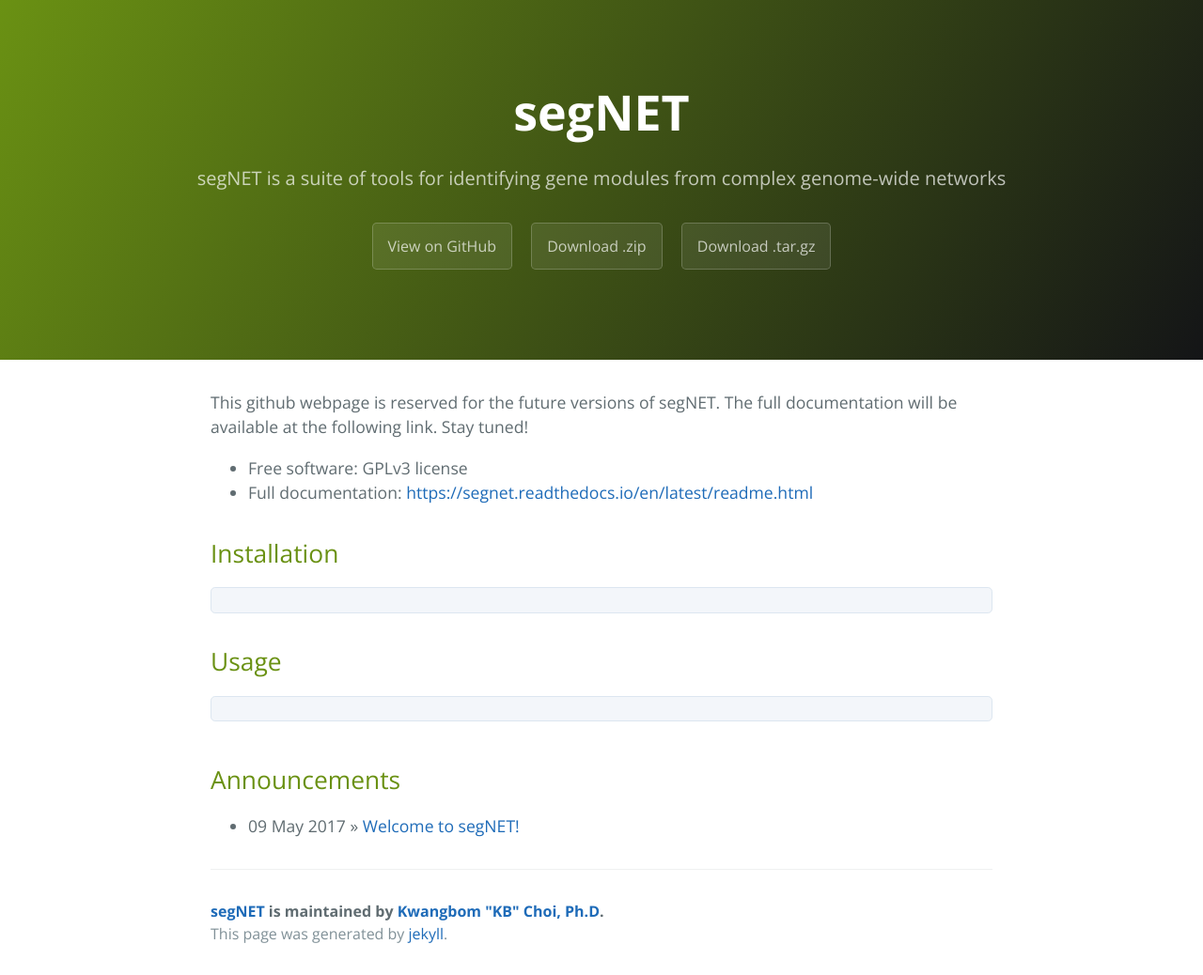
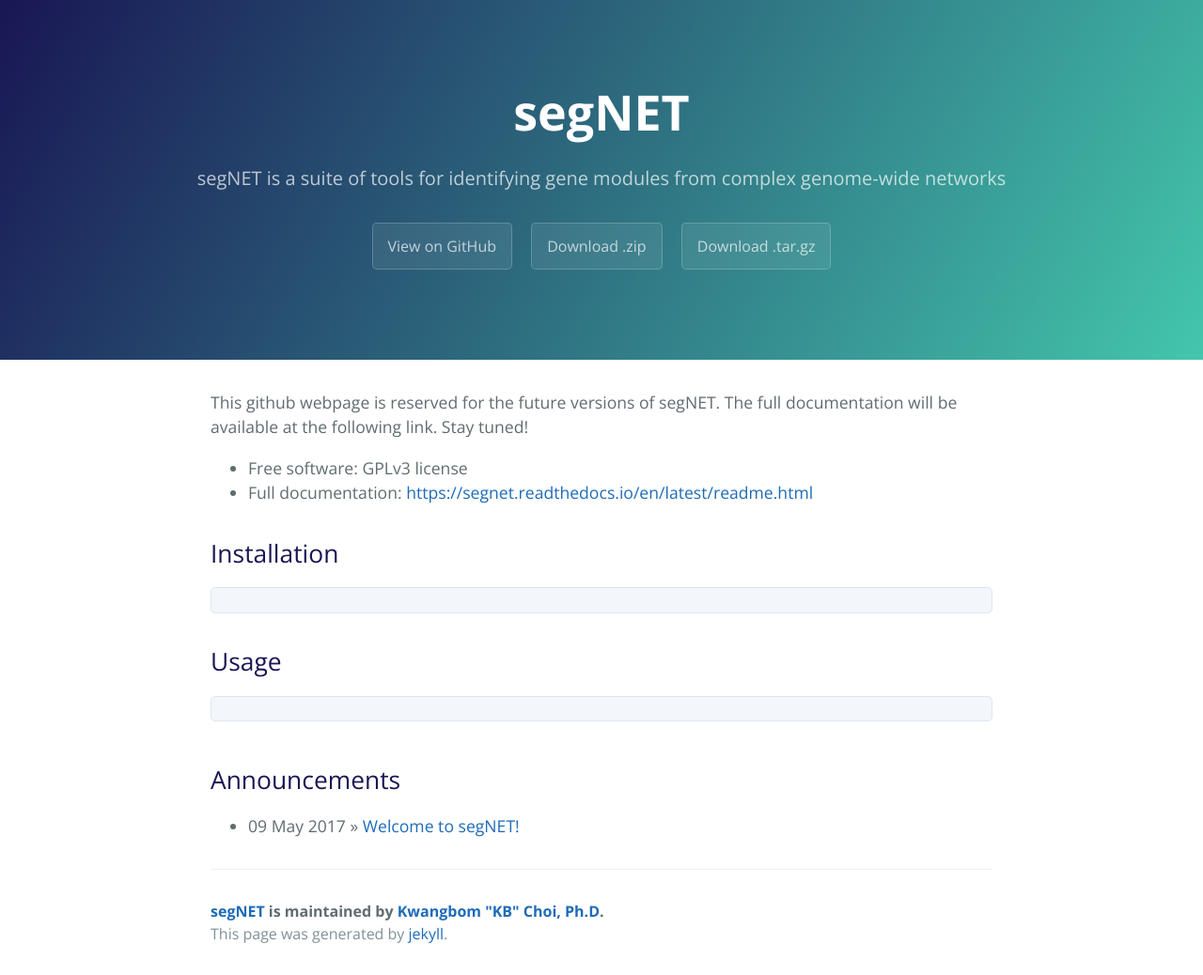
Before and after one commit to gomezlab/segnet, a Jekyll site: the page built from index.html, in a window 1280 px wide. Shown: the whole page at 94% size. Built offline with Jekyll 4.4.1, drawn with Linux system fonts in a browser that asks for light colours; the list of posts is cut into pages by our own code.

Commit message:
[kbchoi] Built tentative front page for segNET

```diff
--- a/css/cayman.css
+++ b/css/cayman.css
@@ -139,7 +139,7 @@
 @media screen and (max-width: 42em) { .btn { display: block; width: 100%; padding: 0.75rem; font-size: 0.9rem; }
   .btn + .btn { margin-top: 1rem; margin-left: 0; } }
 
-.page-header { color: #fff; text-align: center; background-color: #141517; background-image: linear-gradient(120deg, #6A9113, #141517); }
+.page-header { color: #fff; text-align: center; background-color: #43c6ac; background-image: linear-gradient(120deg, #191654, #43c6ac); }
 @media screen and (min-width: 64em) { .page-header { padding: 5rem 6rem; } }
 @media screen and (min-width: 42em) and (max-width: 64em) { .page-header { padding: 3rem 4rem; } }
 @media screen and (max-width: 42em) { .page-header { padding: 2rem 1rem; } }
@@ -160,7 +160,7 @@
 @media screen and (min-width: 42em) and (max-width: 64em) { .main-content { padding: 2rem 4rem; font-size: 1.1rem; } }
 @media screen and (max-width: 42em) { .main-content { padding: 2rem 1rem; font-size: 1rem; } }
 .main-content img { max-width: 100%; }
-.main-content h1, .main-content h2, .main-content h3, .main-content h4, .main-content h5, .main-content h6 { margin-top: 2rem; margin-bottom: 1rem; font-weight: normal; color: #6A9113; }
+.main-content h1, .main-content h2, .main-content h3, .main-content h4, .main-content h5, .main-content h6 { margin-top: 2rem; margin-bottom: 1rem; font-weight: normal; color: #191654; }
 .main-content p { margin-bottom: 1em; }
 .main-content code { padding: 2px 4px; font-family: Consolas, "Liberation Mono", Menlo, Courier, monospace; font-size: 0.9rem; color: #567482; background-color: #f3f6fa; border-radius: 0.3rem; }
 .main-content pre { padding: 0.8rem; margin-top: 0; margin-bottom: 1rem; font: 1rem Consolas, "Liberation Mono", Menlo, Courier, monospace; color: #567482; word-wrap: normal; background-color: #f3f6fa; border: solid 1px #dce6f0; border-radius: 0.3rem; }
```
